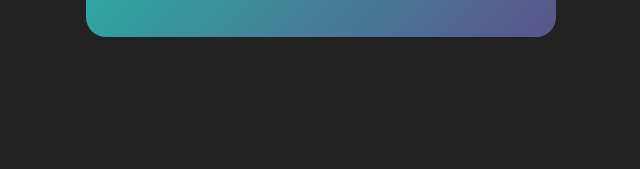
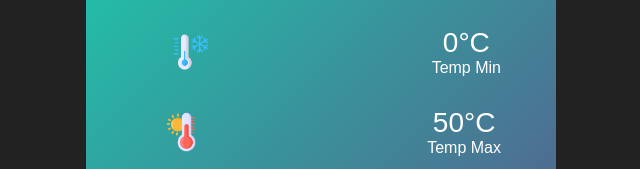
Before and after one commit to Ben10082008/WEB-weather-app, a plain HTML site: page index.html in a window 1280 px wide. Shown: the part 631-800 px from the top of the page, without its empty margins (319-959 px from the left). Drawn offline with Linux system fonts and the light colour scheme.

Commit message:
Added a (temp_min) and (temp_max)  function

```diff
--- a/index.html
+++ b/index.html
@@ -9,7 +9,7 @@
 
     <div class="card">
         <div class="search">
-            <input type="text" placeholder="Enter city name" spellcheck="false">
+            <input type="text" id="myInput" placeholder="Enter city name" spellcheck="false">
             <button><img src="images/icons8-search-50.png" alt="search"></button>
         </div>
         <div class="weather">
@@ -24,12 +24,28 @@
                         <p class="humidity_text">Humidity</p>
                     </div>
                 </div>
+
                 <div class="col">
                     <img src="images/wind.png">
                     <div>
                         <p class="wind">15 km/h</p>
                         <p class="wind_text">Wind Speed</p>
                     </div>
+                </div>
+            </div>
+            <div class="col2">
+                <img class="img_col22" src="images/temperature.png">
+                <div>
+                    <p class="temp_min">0°C</p>
+                    <p class="temp_min_text">Temp Min</p>
+                </div>
+            </div>
+
+            <div class="col2">
+                <img class="img_col2" src="images/high-temperature.png">
+                <div>
+                    <p class="temp_max">50°C</p>
+                    <p class="temp_max_text">Temp Max</p>
                 </div>
             </div>
         </div>
@@ -44,6 +60,8 @@ const searchBox = document.querySelector(".search input");
 const searchBtn = document.querySelector(".search button");
 const weatherIcon = document.querySelector(".weather-icon");
 
+var inputElement = document.getElementById("myInput");
+
 async function checkWeather(city){
     const response = await fetch(apiUrl + city + `&appid=${apiKey}`);
     var data = await response.json();
@@ -56,6 +74,8 @@ async function checkWeather(city){
 
     document.querySelector(".city").innerHTML = data.name;
     document.querySelector(".temp").innerHTML = Math.round(data.main.temp) + "°C";
+    document.querySelector(".temp_min").innerHTML = Math.round(data.main.temp_min) + "°C";
+    document.querySelector(".temp_max").innerHTML = Math.round(data.main.temp_max) + "°C";
     document.querySelector(".humidity").innerHTML = data.main.humidity + "%";
     document.querySelector(".wind").innerHTML = data.wind.speed + " km/h";
 
@@ -82,6 +102,9 @@ async function checkWeather(city){
     else if(data.weather[0].main == "Mist"){
         weatherIcon.src = "images/mist.png";
     }
+    else (data.weather[0].main == null);{
+        Text("undefiend weather condition!");
+    }
 
 
 
@@ -94,6 +117,7 @@ searchBtn.addEventListener("click", ()=>{
 
     if(searchBox.value == 0){
         alert("Please enter a valid city or land!");
+        inputElement.style.color = "red"
     }
 
 })
--- a/style.css
+++ b/style.css
@@ -12,6 +12,7 @@ body{
 .card{
     width: 90%;
     max-width: 470px;
+    height: 900px;
     background: linear-gradient(135deg, #00feba, #5b548a);
     color: #fff;
     margin: 100px auto 0;
@@ -81,6 +82,8 @@ body{
     justify-content: space-between;
     padding: 0 20px;
     margin-top: 50px;
+    flex-direction: row;
+
 }
 
 .col{
@@ -98,6 +101,33 @@ body{
     font-size: 28px;
     margin-top: -6px;
 }
+
+
+.col2{
+    display: flex;
+    align-items: center;
+    text-align: center;
+    justify-content: space-between;
+    padding: 0 20px;
+    flex-direction: row;
+    margin-top: 30px;
+}
+
+.temp_min, .temp_max{
+    font-size: 28px;
+}
+
+
+.img_col2{
+    width: 40px;
+    margin-left: 20px;
+}
+
+.img_col22{
+    width: 40px;
+    margin-left: 30px;
+}
+
 
 
 @media only screen and (max-width: 600px) {
```
Also changed, not shown: images/high-temperature.png (added), images/temperature.png (added).
